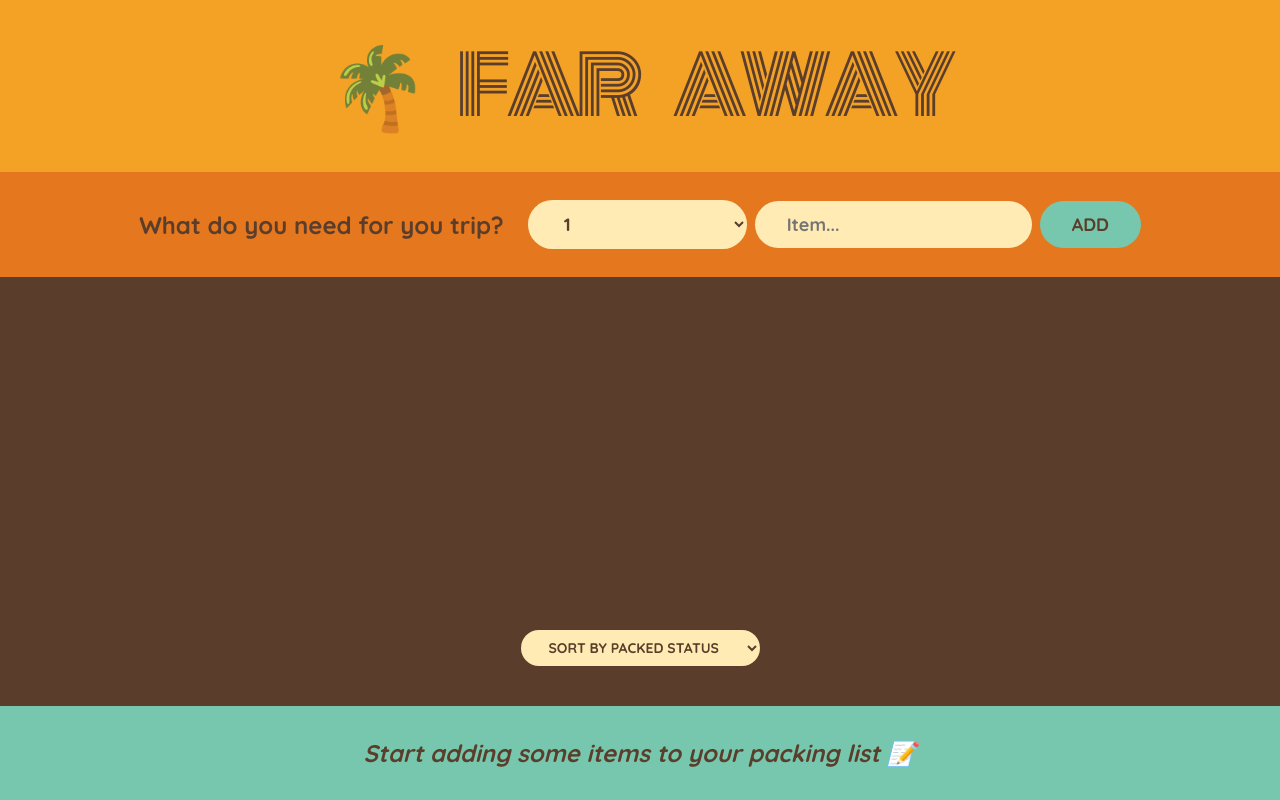
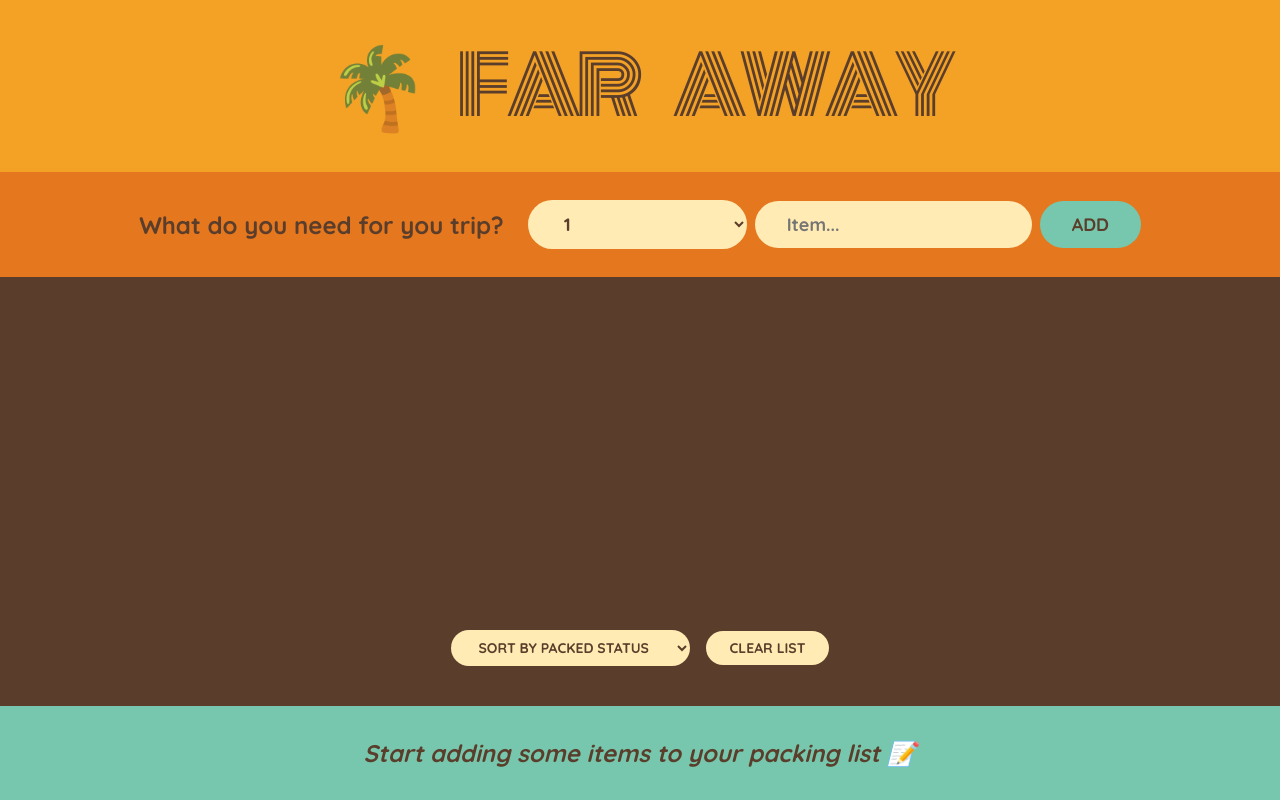
Before and after one commit to SeratiVilankulu/TravelList, a React (Create React App) app: page / in a window 1280 px wide. Built offline with nearby package versions, Linux system fonts and the light colour scheme.

Commit message:
Clearing list

```diff
--- a/src/App.js
+++ b/src/App.js
@@ -24,6 +24,13 @@
     );
   }
 
+  function handleClearList() {
+    const confirmed = window.confirm(
+      "Are you sure you want to delete all items?",
+    );
+    if (confirmed) setItems([]);
+  }
+
   return (
     <div className="app">
       <Logo />
@@ -32,8 +39,9 @@
         items={items}
         onDeleteItem={handleDeleteItem}
         onToggleItem={handleToggleItem}
+        onClearList={handleClearList}
       />
-      <Stats items={items}/>
+      <Stats items={items} />
     </div>
   );
 }
--- a/src/PackingList.jsx
+++ b/src/PackingList.jsx
@@ -1,13 +1,17 @@
 import Item from "./Item";
 import { useState } from "react";
 
-function PackingList({ items, onDeleteItem, onToggleItem }) {
+function PackingList({ items, onDeleteItem, onToggleItem, onClearList }) {
   const [sortBy, setSortBy] = useState("packed");
 
   let sortedItems;
   if (sortBy === "input") sortedItems = items;
-  if (sortBy === "description") sortedItems = items.slice().sort((a, b) => a.description.localeCompare(b.description));
-  if (sortBy === "packed") sortedItems = items.slice().sort((a, b) => a.packed - b.packed);
+  if (sortBy === "description")
+    sortedItems = items
+      .slice()
+      .sort((a, b) => a.description.localeCompare(b.description));
+  if (sortBy === "packed")
+    sortedItems = items.slice().sort((a, b) => a.packed - b.packed);
 
   return (
     <>
@@ -28,6 +32,7 @@
             <option value="description">Sort by description</option>
             <option value="packed">Sort by packed status</option>
           </select>
+          <button onClick={onClearList}>Clear list</button>
         </div>
       </div>
     </>
```
